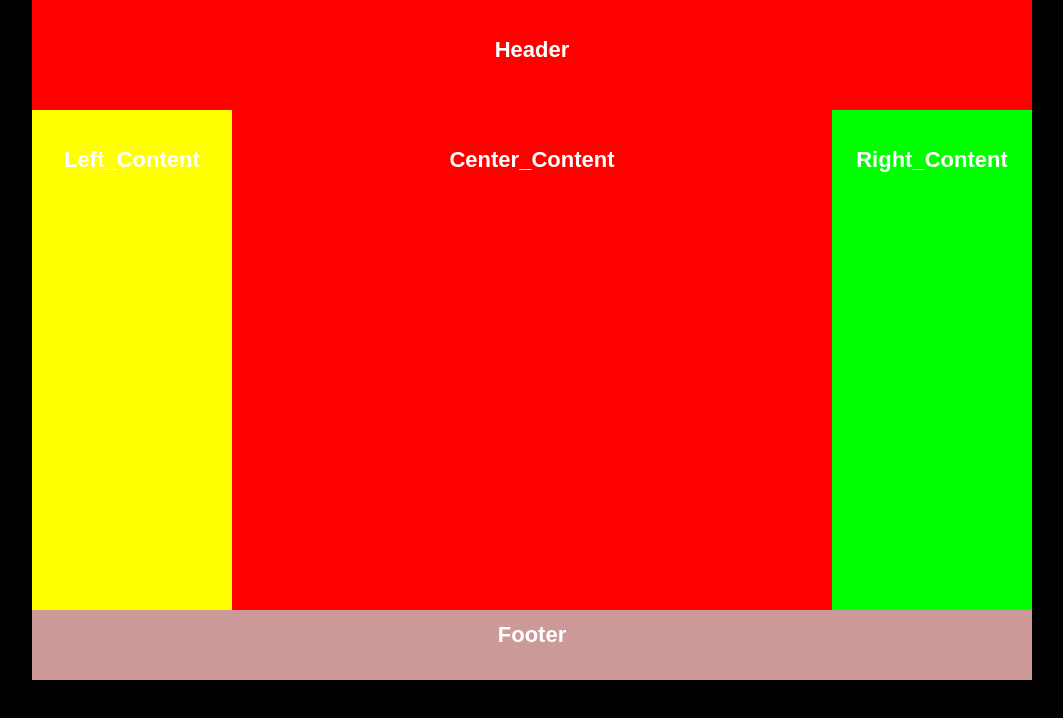
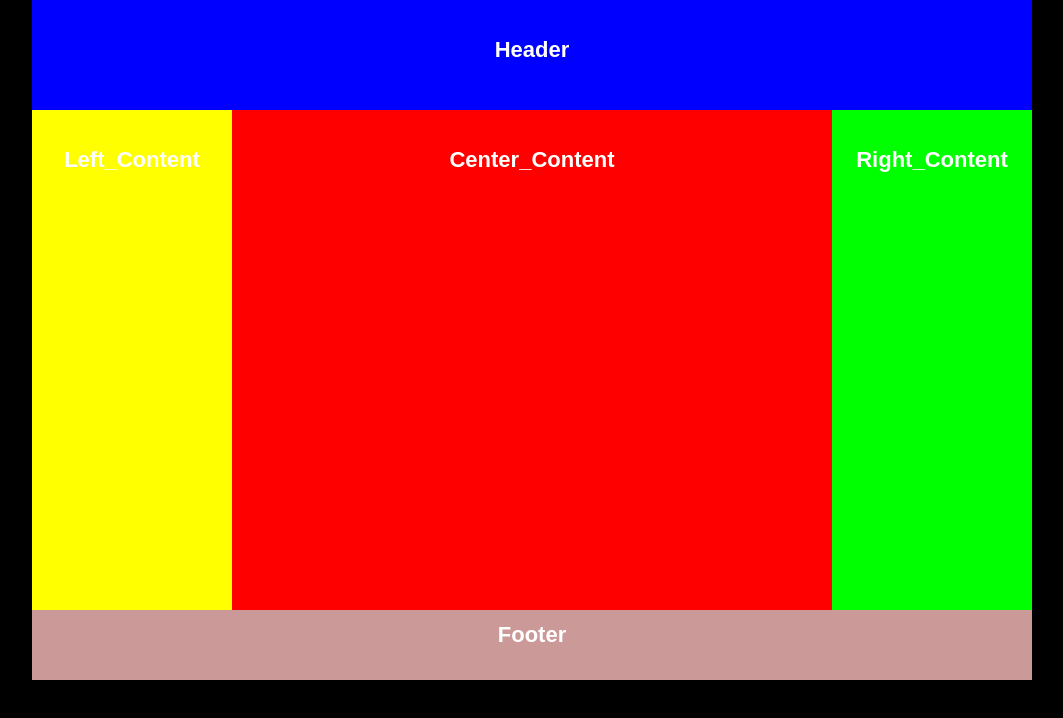
Before and after one commit to kionken68/Github, a plain HTML site: page Index.html in a window 1280 px wide. Shown: the whole page, without its empty margins (108-1171 px from the left). Drawn offline with Linux system fonts and the light colour scheme.

Commit message:
Update style.css

```diff
--- a/css/style.css
+++ b/css/style.css
@@ -27,7 +27,7 @@ body{
 /* Khai bao chung*/
 /* Khai bao header*/
 .header {
-	background:#F00;
+	background:#00F;
 	width: 1000px;
 	height:110px;
 	line-height:100px;
```
